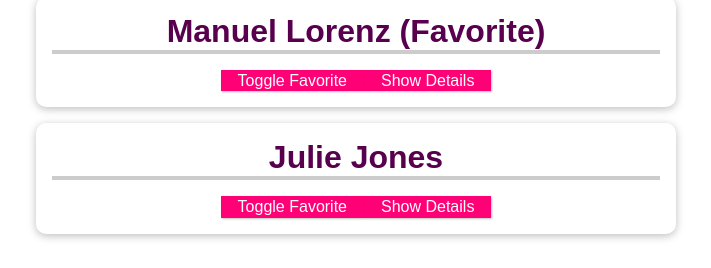
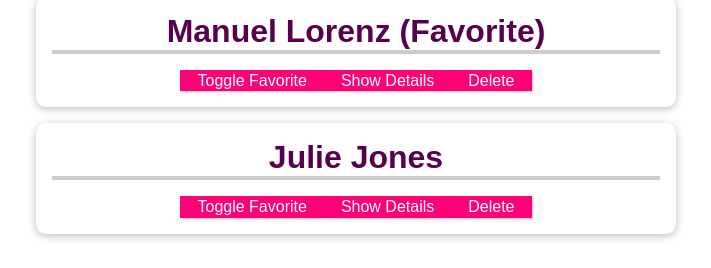
Before and after one commit to MK-Khan123/component-communication, a Vue app: page / in a window 1280 px wide. Shown: the part 199-467 px from the top of the page, without its empty margins (284-995 px from the left). Built offline with nearby package versions, Linux system fonts and the light colour scheme.

Commit message:
11. Demo Adding More Component Communication

```diff
--- a/src/App.vue
+++ b/src/App.vue
@@ -14,6 +14,7 @@
         :email-address="friend.email"
         :is-favorite="friend.isFavorite"
         @toggle-favorite="toggleFavoriteStatus"
+        @delete="deleteContact"
       ></friend-contact>
     </ul>
   </section>
@@ -58,6 +59,9 @@
       };
       this.friends.push(newFriendContact);
     },
+    deleteContact(id){
+      this.friends = this.friends.filter(friend => friend.id !== id);
+    }
   },
 };
 </script>
--- a/src/components/FriendContact.vue
+++ b/src/components/FriendContact.vue
@@ -15,6 +15,7 @@
         {{ emailAddress }}
       </li>
     </ul>
+    <button @click="$emit('delete', id)">Delete</button>
   </li>
 </template>
 
@@ -44,7 +45,7 @@
       default: false,
     },
   },
-  emits: ["toggleFavorite"],
+  emits: ["toggleFavorite", "delete"],
   // emits: {
   //   "toggle-favorite": function (id) {
   //     if (id) {
```
